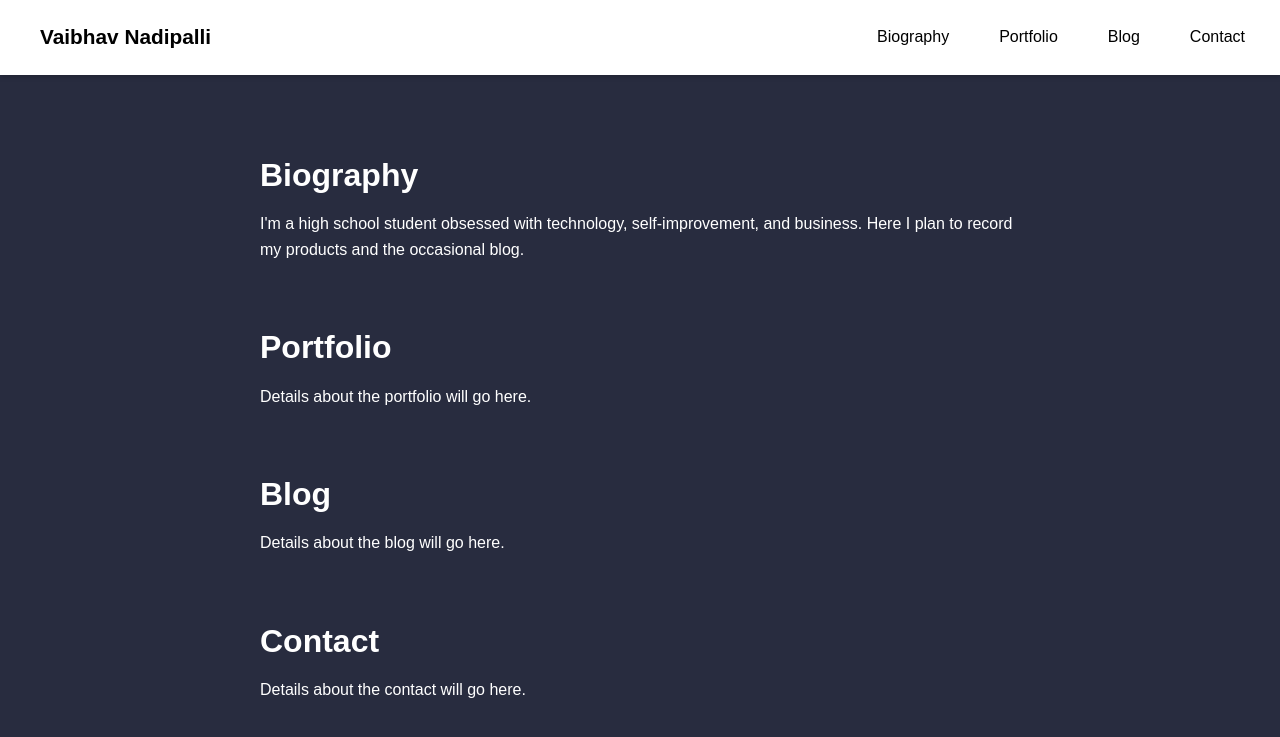
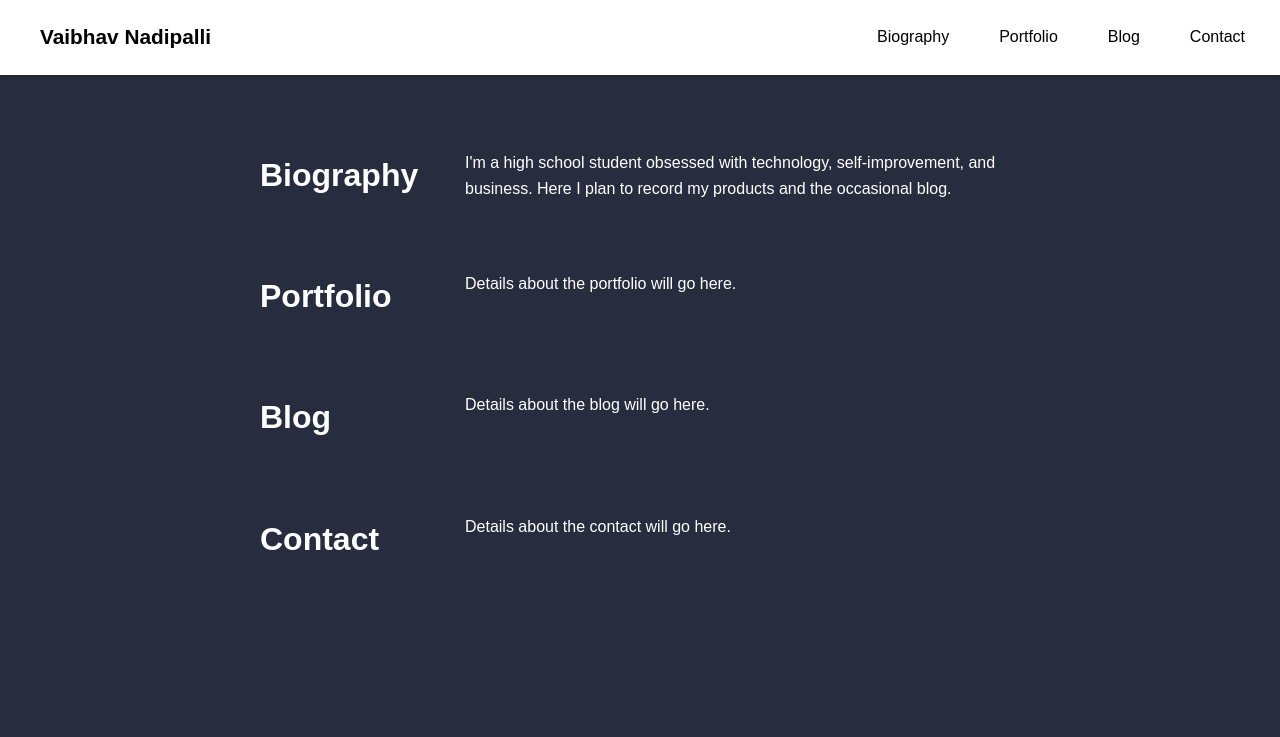
Before and after one commit to Vaibhav-Nadipalli/vaibhav-nadipalli.github.io, a Jekyll site: the page built from index.markdown, in a window 1280 px wide. Shown: the top 737 px of the page. Built offline with Jekyll 4.4.1, drawn with Linux system fonts in a browser that asks for light colours.

Commit message:
Update styles.css

```diff
--- a/assets/css/styles.css
+++ b/assets/css/styles.css
@@ -131,10 +131,21 @@ section {
     margin: 20px 0;
 }
 
+.section-container {
+    display: grid;
+    grid-template-columns: 1fr 3fr; /* Two columns: one for title, one for content */
+    grid-gap: 20px;
+    align-items: start;
+}
+
 .section-title {
     font-size: 2em;
     margin-bottom: 10px;
     color: #fff;
+}
+
+.section-content {
+    font-size: 1em;
 }
 
 /* Media query for mobile */
@@ -184,4 +195,13 @@ section {
     main {
         margin-top: 75px;
     }
+
+    .section-container {
+        display: flex;
+        flex-direction: column;
+    }
+
+    .section-title, .section-content {
+        width: 100%;
+    }
 }
```
